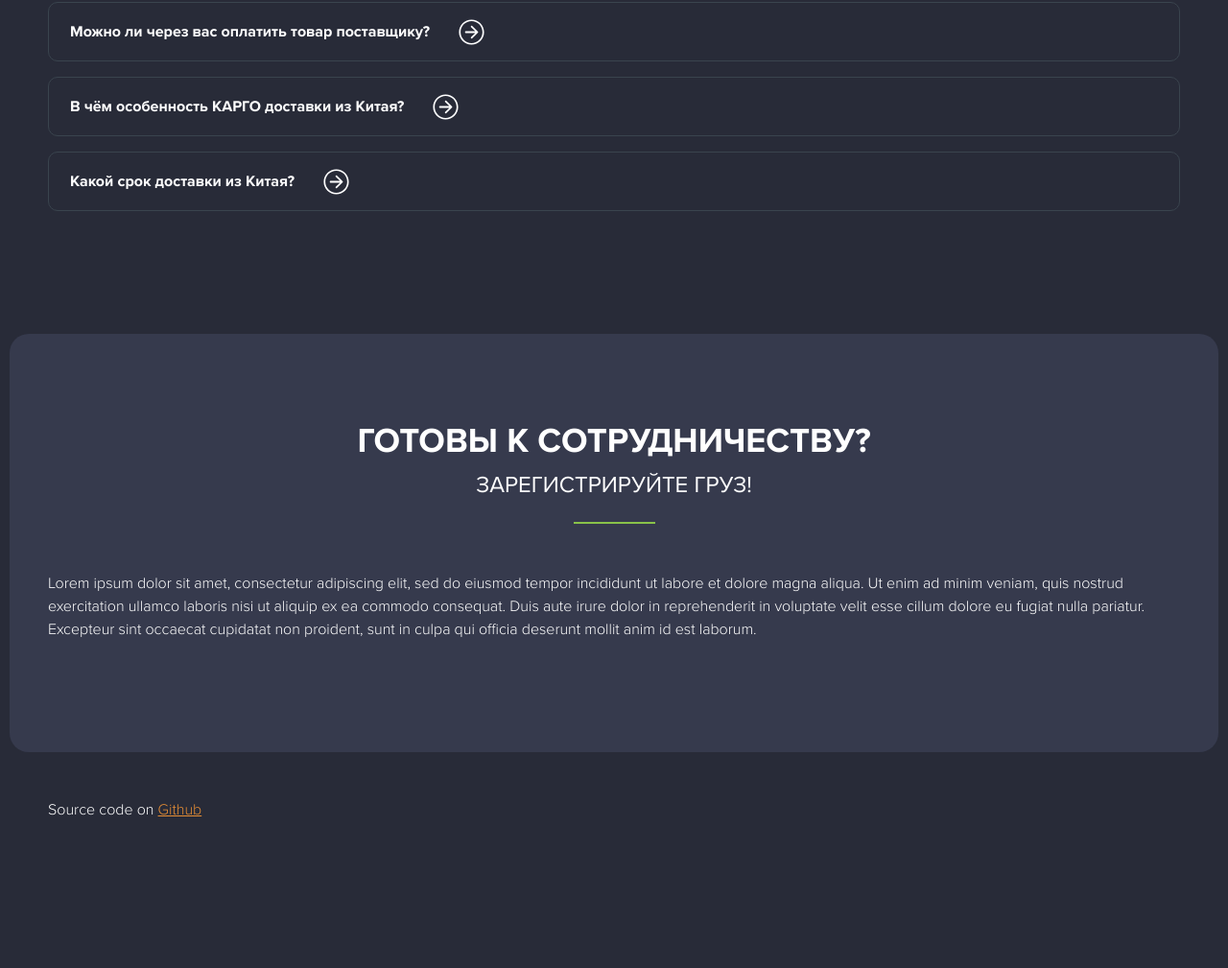
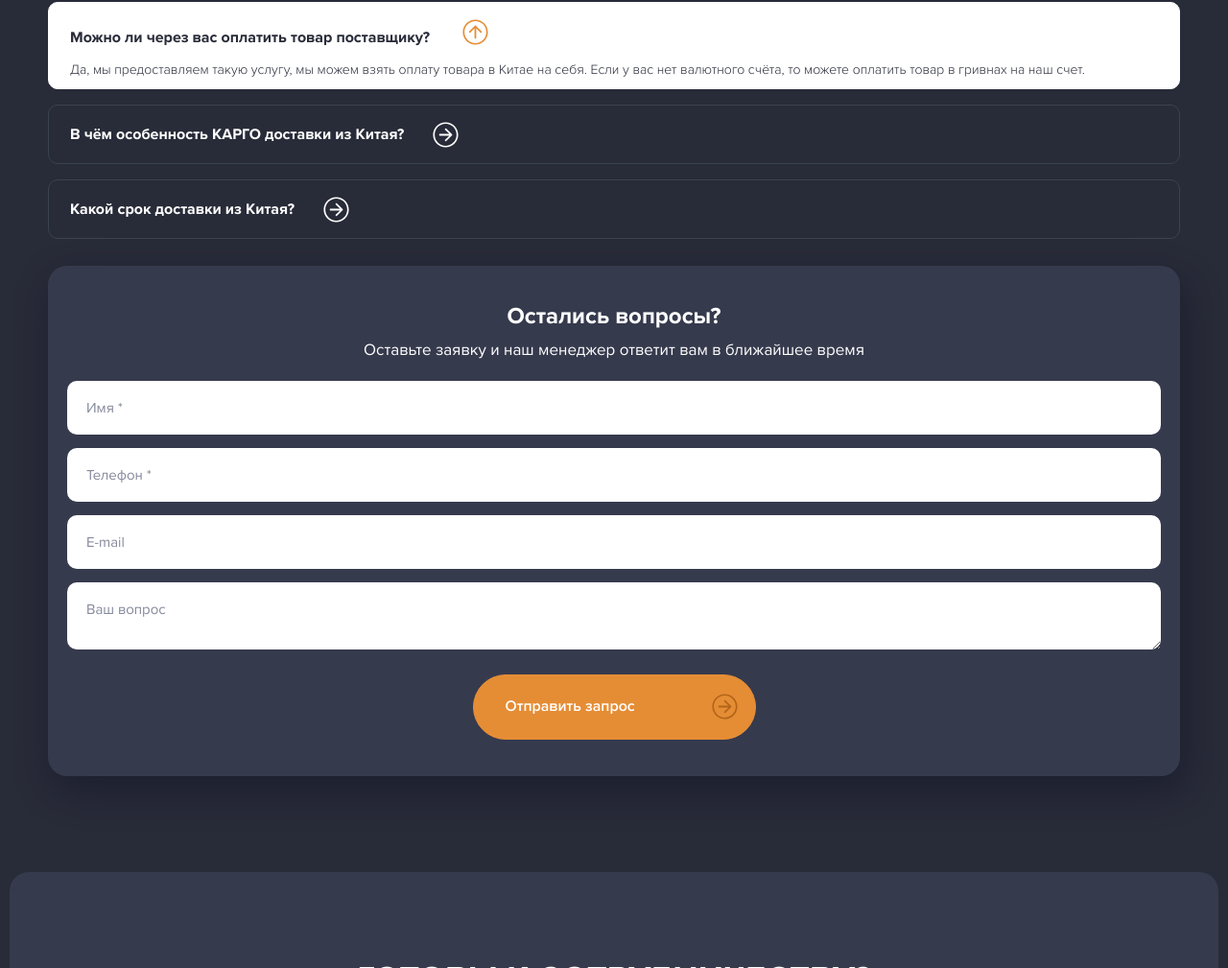
Before and after one commit to HyryaRoman/dev-MasterTao, a website: page src/index.html in a window 1280 px wide. Shown: the part 5162-6171 px from the top of the page at 96% size. Before the commit the page ends 6034 px from the top, so only its background shows below. Drawn offline with nearby package versions, Linux system fonts and the light colour scheme; files that its build step writes are made by us from their sources.

Commit message:
add faq form

```diff
--- a/src/sass/faq.scss
+++ b/src/sass/faq.scss
@@ -106,3 +106,60 @@
     // transition: background-color $transition, color $transition;
   }
 }
+
+.faq-form {
+  padding: 38px 15px;
+  border-radius: 20px;
+  background: $body-secondary-bg;
+  box-shadow: 5px 15px 40px 0px #02051d52;
+
+  &-title {
+    margin-bottom: 8px;
+    font-size: 24px;
+    font-weight: 700;
+    line-height: 30.24px;
+    text-align: center;
+  }
+
+  &-description {
+    margin-bottom: 22px;
+
+    font-size: 17px;
+    font-weight: 400;
+    line-height: 21.42px;
+    text-align: center;
+  }
+
+  &-fields {
+    margin-bottom: 26px;
+    padding: 0 5px;
+
+    .form-control {
+      margin-bottom: 14px;
+      padding: 19px 20px 18px;
+      border-radius: 10px;
+
+      font-size: 15px;
+      font-weight: 400;
+      line-height: 19px;
+      text-align: left;
+    }
+
+    .form-textarea {
+      padding: 19px 20px 13px;
+    }
+  }
+
+  &-submit {
+    margin: 0 auto;
+    width: 295px;
+
+    .btn {
+      padding-left: 33px;
+
+      .btn__icon {
+        margin: auto -9px auto 80px;
+      }
+    }
+  }
+}
--- a/src/templates/faq.html
+++ b/src/templates/faq.html
@@ -55,11 +55,11 @@
 
         <div class="faq-accordion-item">
           <h3 class="faq-accordion-header">
-            <button class="faq-accordion-button collapsed" type="button" data-bs-toggle="collapse" data-bs-target="#faq-4" aria-controls="faq-4">
+            <button class="faq-accordion-button" type="button" data-bs-toggle="collapse" data-bs-target="#faq-4" aria-controls="faq-4">
               Можно ли через вас оплатить товар поставщику?
             </button>
           </h2>
-          <div id="faq-4" class="faq-accordion-collapse collapse" data-bs-parent="#accordion-faq">
+          <div id="faq-4" class="faq-accordion-collapse collapse show" data-bs-parent="#accordion-faq">
             <p class="faq-accordion-body">
               Да, мы предоставляем такую услугу, мы можем взять оплату товара в Китае на себя. Если у вас нет валютного счёта, то можете оплатить товар в гривнах на наш счет.
             </p>
@@ -92,6 +92,22 @@
           </div>
         </div>
       </div>
+      <form class="faq-form">
+        <h3 class="faq-form-title">Остались вопросы?</h3>
+        <p class="faq-form-description">Оставьте заявку и наш менеджер ответит вам в ближайшее время</p>
+        <div class="faq-form-fields">
+            <input id="name" class="form-control" type="text" placeholder="Имя *" required />
+            <input id="phone" class="form-control" type="phone" placeholder="Телефон *" required />
+            <input id="email" class="form-control" type="text" placeholder="E-mail"/>
+            <textarea id="question" class="form-control form-textarea" placeholder="Ваш вопрос"></textarea>
+        </div>
+        <div class="faq-form-submit">
+          <button class="btn btn-primary btn-block btn-with-icon" type="submit">
+            Отправить запрос
+            <img class="btn__icon" src="assets/img/button-arrow.svg" /></button>
+          </button>
+        </div>
+      </form>
     </div>
   </div>
 </section>
```
